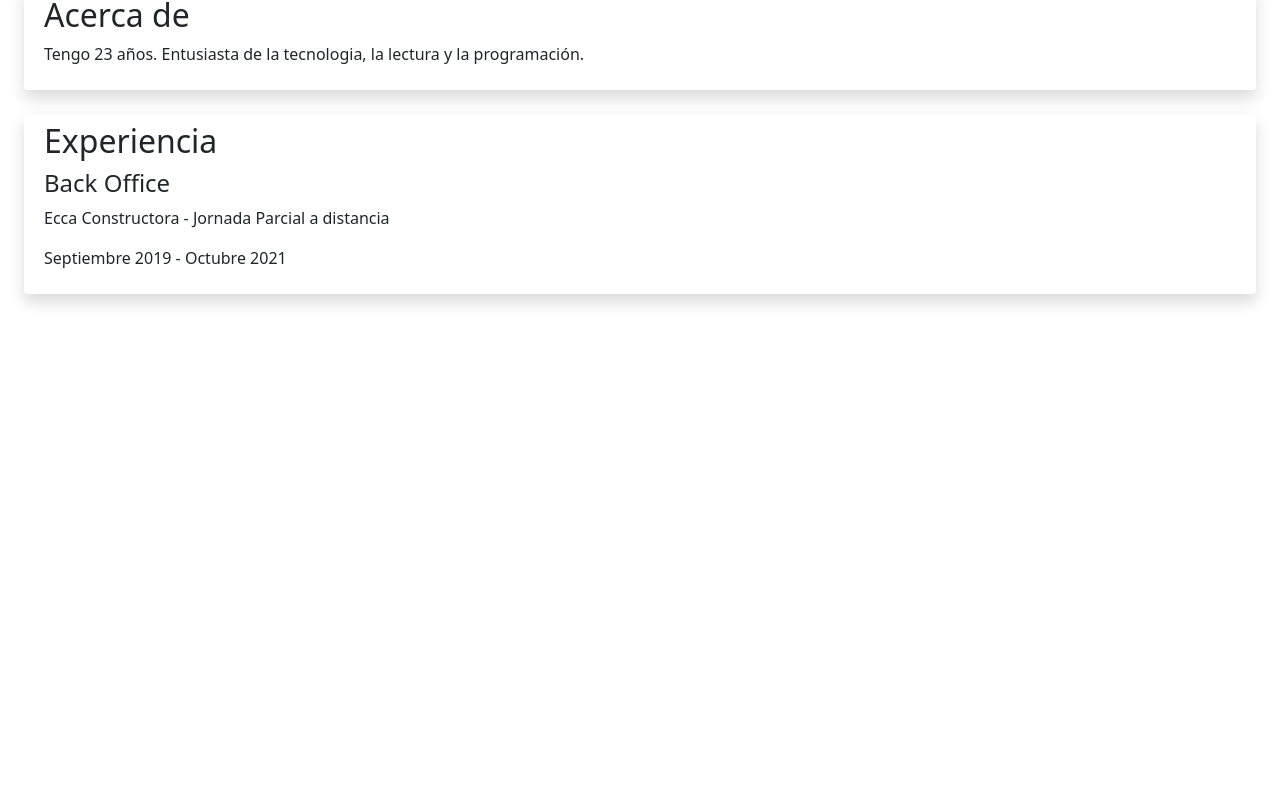
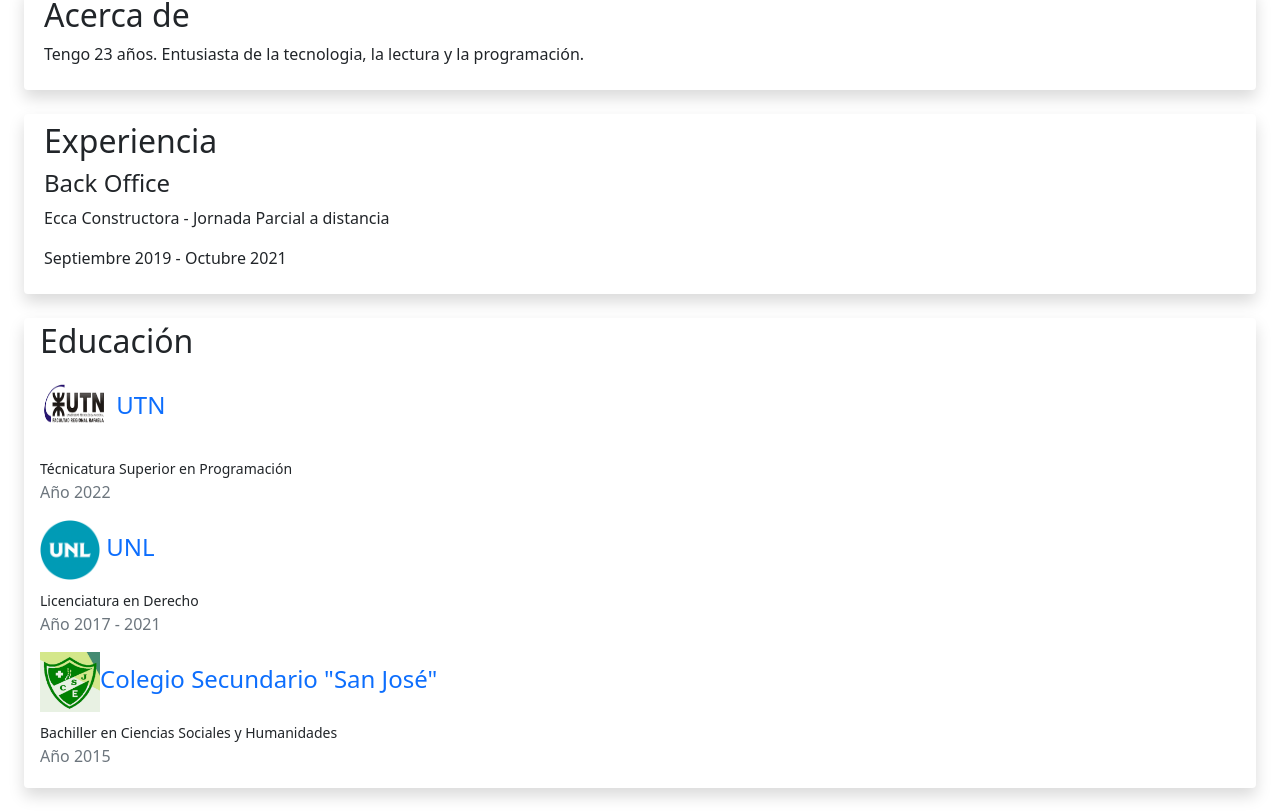
Before and after one commit to tomiban/portfolio_arg_programa, an Angular app: page / in a window 1280 px wide. Shown: the part 760-1572 px from the top of the page. Before the commit the page ends 1078 px from the top, so only its background shows below. Built offline with nearby package versions, Linux system fonts and the light colour scheme.

Commit message:
Se agrega modulo educación
Se necesita corregir espacio entre texto e imagenes

```diff
--- a/src/app/app.component.html
+++ b/src/app/app.component.html
@@ -2,3 +2,4 @@
 <app-profile></app-profile>
 <app-acerca-de></app-acerca-de>
 <app-experience></app-experience>
+<app-education></app-education>
--- a/src/app/app.module.ts
+++ b/src/app/app.module.ts
@@ -10,6 +10,7 @@ import { BannerComponent } from './components/banner/banner.component';
 import { AcercaDeComponent } from './components/acerca-de/acerca-de.component';
 import { ProfileComponent } from './components/profile/profile.component';
 import { ExperienceComponent } from './components/experience/experience.component';
+import { EducationComponent } from './components/education/education.component';
 
 @NgModule({
   declarations: [
@@ -20,7 +21,8 @@ import { ExperienceComponent } from './components/experience/experience.componen
     BannerComponent,
     AcercaDeComponent,
     ProfileComponent,
-    ExperienceComponent
+    ExperienceComponent,
+    EducationComponent
   ],
   imports: [
     BrowserModule,
--- /dev/null
+++ b/src/app/components/education/education.component.css
@@ -0,0 +1,3 @@
+a{
+    text-decoration: none;
+}
--- /dev/null
+++ b/src/app/components/education/education.component.html
@@ -0,0 +1,53 @@
+<div class="row m-4 p-1 bg-body rounded shadow">
+  <h2>Educación</h2>
+
+  <div class="col-md-12 col-lg-12">
+    <h4>
+      <a href="#"
+        ><img
+          class="img-rounded"
+          alt="Universidad Tecnológica Nacional"
+          width="70"
+          height="80"
+          src="../../../assets/UTN.png"
+        />
+        UTN
+      </a>
+    </h4>
+    <small>Técnicatura Superior en Programación</small>
+    <p class="text-secondary">Año 2022</p>
+  </div>
+
+  <div class="col-md-12 col-lg-12">
+    <h4>
+      <a href="#"
+        ><img
+          class="img-rounded"
+          alt="Universidad Nacional del Litoral"
+          width="60"
+          height="60"
+          src="../../../assets/UNL.png"
+        />
+        UNL
+      </a>
+    </h4>
+    <small>Licenciatura en Derecho</small>
+    <p class="text-secondary">Año 2017 - 2021</p>
+  </div>
+
+  <div class="col-md-12 col-lg-12">
+    <h4>
+      <a href="#"
+        ><img
+          class="img-rounded"
+          alt="Colegio San José"
+          src="../../../assets/colegiosj.png"
+          width="60"
+          height="60"
+        />Colegio Secundario "San José"
+      </a>
+    </h4>
+    <small>Bachiller en Ciencias Sociales y Humanidades</small>
+    <p class="text-secondary">Año 2015</p>
+  </div>
+</div>
--- /dev/null
+++ b/src/app/components/education/education.component.ts
@@ -0,0 +1,15 @@
+import { Component, OnInit } from '@angular/core';
+
+@Component({
+  selector: 'app-education',
+  templateUrl: './education.component.html',
+  styleUrls: ['./education.component.css']
+})
+export class EducationComponent implements OnInit {
+
+  constructor() { }
+
+  ngOnInit(): void {
+  }
+
+}
```
Also changed, not shown: 1 other file (tests, documents, lock files or other folders).
